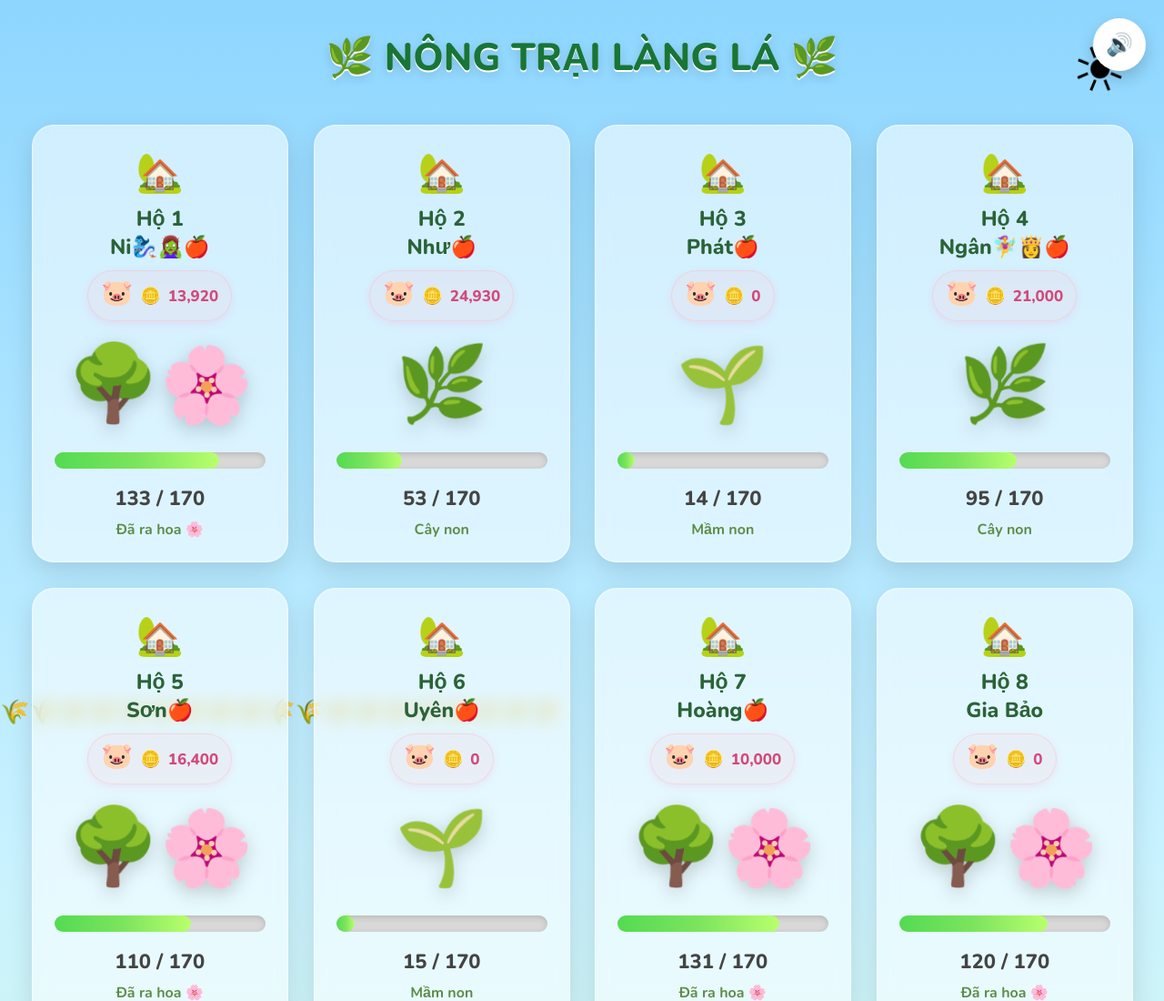
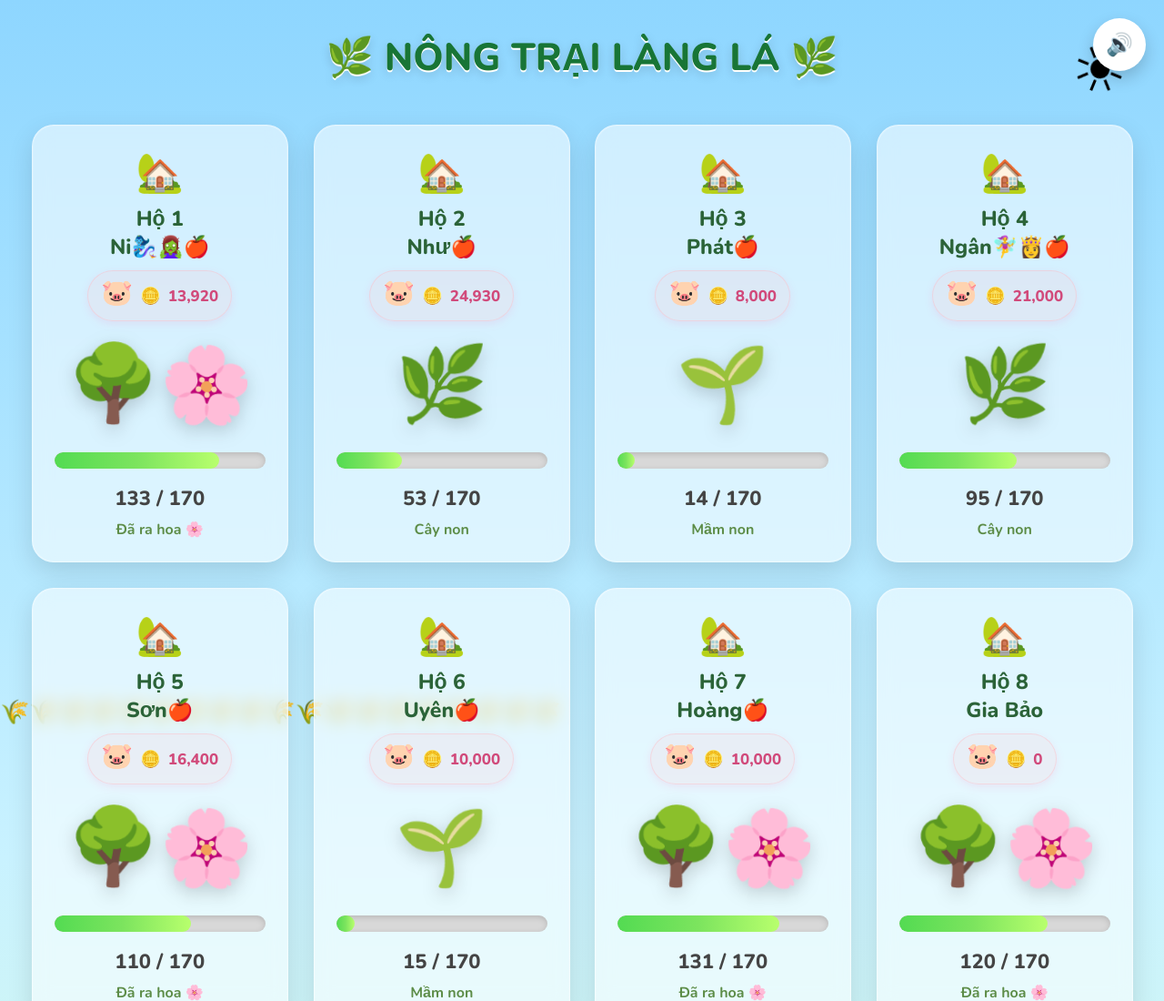
Before and after one commit to ketng91/nongtraitao, a plain HTML site: page index.html in a window 1280 px wide. Shown: the top 1100 px of the page at 91% size. Drawn offline with nearby package versions, Linux system fonts and the light colour scheme.

Commit message:
Add files via upload

```diff
--- a/index.html
+++ b/index.html
@@ -743,13 +743,13 @@ const students=[
 
 {name:"Như🍎",score:53,pig:24930},
 
-{name:"Phát🍎",score:14,pig:0},
+{name:"Phát🍎",score:14,pig:8000},
 
 {name:"Ngân🧚‍♀️👸🍎",score:95,pig:21000},
 
 {name:"Sơn🍎",score:110,pig:16400},
 
-{name:"Uyên🍎",score:15,pig:0},
+{name:"Uyên🍎",score:15,pig:10000},
 
 {name:"Hoàng🍎",score:131,pig:10000},
 
```
